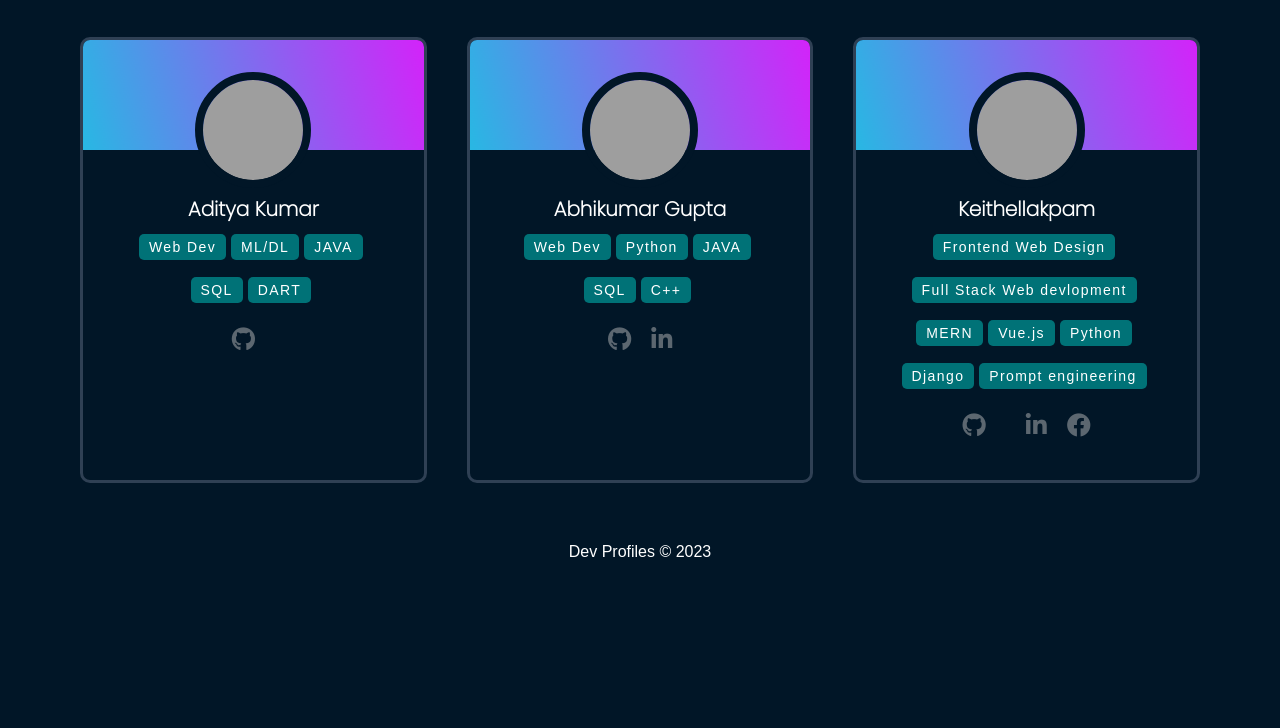
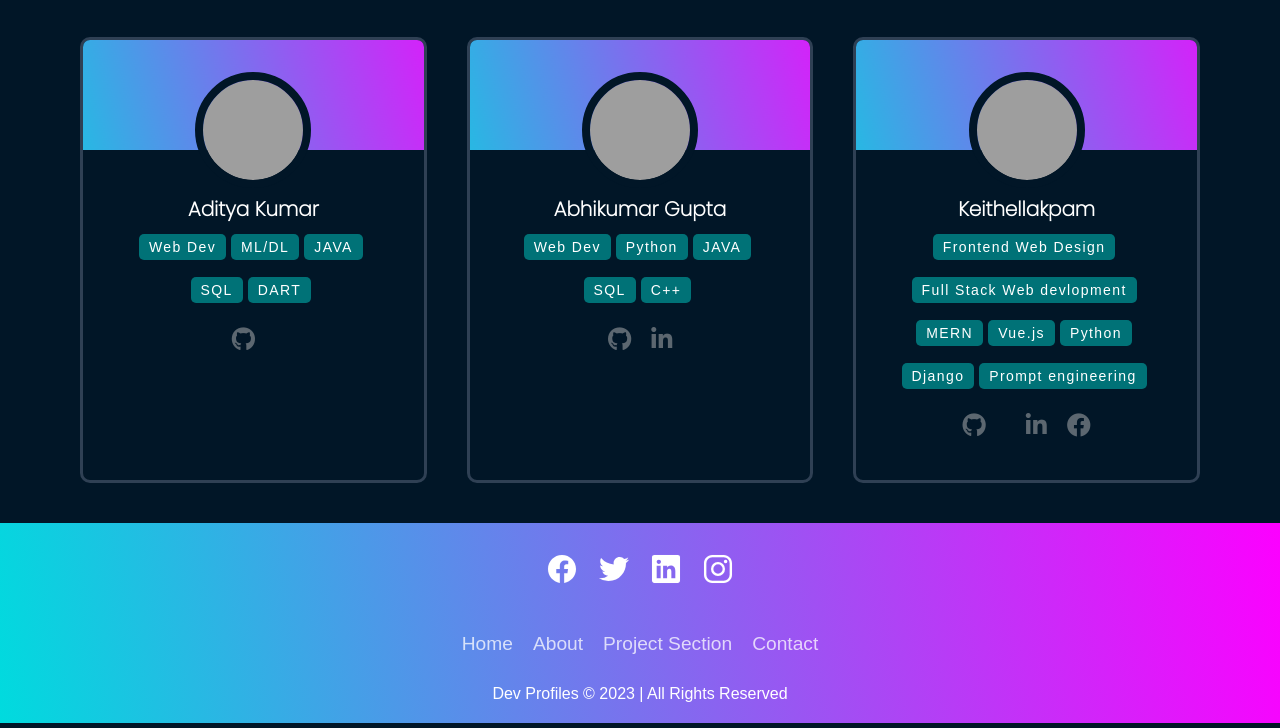
Before and after one commit to Gyanthakur/Dev_Profiles, a plain HTML site: page index.html in a window 1280 px wide. Shown: the part 3634-4362 px from the top of the page. Before the commit the page ends 4220 px from the top, so only its background shows below. Drawn offline with nearby package versions, Linux system fonts and the light colour scheme; grey boxes are pictures that could not be loaded; some icons are missing.

Commit message:
added footer

```diff
--- a/index.html
+++ b/index.html
@@ -13,6 +13,9 @@
     <link rel="stylesheet" href="https://unicons.iconscout.com/release/v4.0.8/css/line.css">
     <script async src="https://www.googletagmanager.com/gtag/js?id=G-GTFGBS8HG8"></script>
     <script type="text/javascript" src="https://oyepriyansh.pages.dev/cdnjs/analytics/devprofiles.js"></script>
+    <script type="module" src="https://unpkg.com/ionicons@5.5.2/dist/ionicons/ionicons.esm.js"></script>
+    <script nomodule src="https://unpkg.com/ionicons@5.5.2/dist/ionicons/ionicons.js"></script>
+
 </head>
 
 <body>
@@ -563,9 +566,32 @@
 
         <!--Profiles-->
     </div>
-    <footer>
-        Dev Profiles &copy; <span id="dates"></span>
-    </footer>
+
+    <footer class="footer">
+        <ul class="social-icon">
+          <li class="social-icon__item"><a class="social-icon__link" href="https://m.facebook.com/profile.php?eav=AfaQiAnLMKoJt9fhAP0mpclv59dhzAMBnCy-rfJi2qawDv01IOkuI4RSxLQFG4508J0&paipv=0">
+              <ion-icon name="logo-facebook"></ion-icon>
+            </a></li>
+          <li class="social-icon__item"><a class="social-icon__link" href=" https://twitter.com/gps_96169">
+              <ion-icon name="logo-twitter"></ion-icon>
+            </a></li>
+          <li class="social-icon__item"><a class="social-icon__link" href="https://www.linkedin.com/in/gyan-pratap-singh-275785236/">
+              <ion-icon name="logo-linkedin"></ion-icon>
+            </a></li>
+          <li class="social-icon__item"><a class="social-icon__link" href=" https://www.instagram.com/gp.singh.ro.ckstar4438/">
+              <ion-icon name="logo-instagram"></ion-icon>
+            </a></li>
+        </ul>
+        <ul class="menu">
+          <li class="menu__item"><a class="menu__link" href="#">Home</a></li>
+          <li class="menu__item"><a class="menu__link" href="https://github.com/Gyanthakur/Dev_Profiles/blob/main/README.md">About</a></li>
+          <li class="menu__item"><a class="menu__link" href="project.html">Project Section</a></li>
+          <li class="menu__item"><a class="menu__link" href="https://www.linkedin.com/in/gyan-pratap-singh-275785236/">Contact</a></li>
+        </ul>
+        <p>Dev Profiles &copy; <span id="dates"></span> | All Rights Reserved</p>
+      </footer>
+      <script type="module" src="https://unpkg.com/ionicons@5.5.2/dist/ionicons/ionicons.esm.js"></script>
+      <script nomodule src="https://unpkg.com/ionicons@5.5.2/dist/ionicons/ionicons.js"></script>
     <script src="script.js"></script>
 </body>
 
--- a/style.css
+++ b/style.css
@@ -39,7 +39,6 @@
 body {
   width: 100vw;
   background-color: var(--color-body-bg);
-
   color: #ffffff;
   font-family: Arial, sans-serif;
   text-align: center;
@@ -293,3 +292,54 @@ footer {
   padding: 20px;
   margin-bottom: 5px;
 }
+
+/* footer */
+.footer {
+  position: relative;
+  width: 100%;
+  background: linear-gradient(80deg, #00dbde 0%, #fc00ff 100%);
+  min-height: 100px;
+  padding: 20px 50px;
+  display: flex;
+  justify-content: center;
+  align-items: center;
+  flex-direction: column;
+}
+
+.social-icon,
+.menu {
+  position: relative;
+  display: flex;
+  justify-content: center;
+  align-items: center;
+  margin: 10px 0;
+  flex-wrap: wrap;
+  padding-bottom: 20px;
+}
+
+.social-icon__item,
+.menu__item {
+  list-style: none;
+}
+
+.social-icon__link {
+  font-size: 2rem;
+  color: #fff;
+  margin: 0 10px;
+  display: inline-block;
+  transition: 0.5s;
+}
+.social-icon__link:hover {
+  transform: translateY(-10px);
+}
+
+.menu__link {
+  font-size: 1.2rem;
+  color: #fff;
+  margin: 0 10px;
+  display: inline-block;
+  transition: 0.5s;
+  text-decoration: none;
+  opacity: 0.75;
+  font-weight: 300;
+}
```
